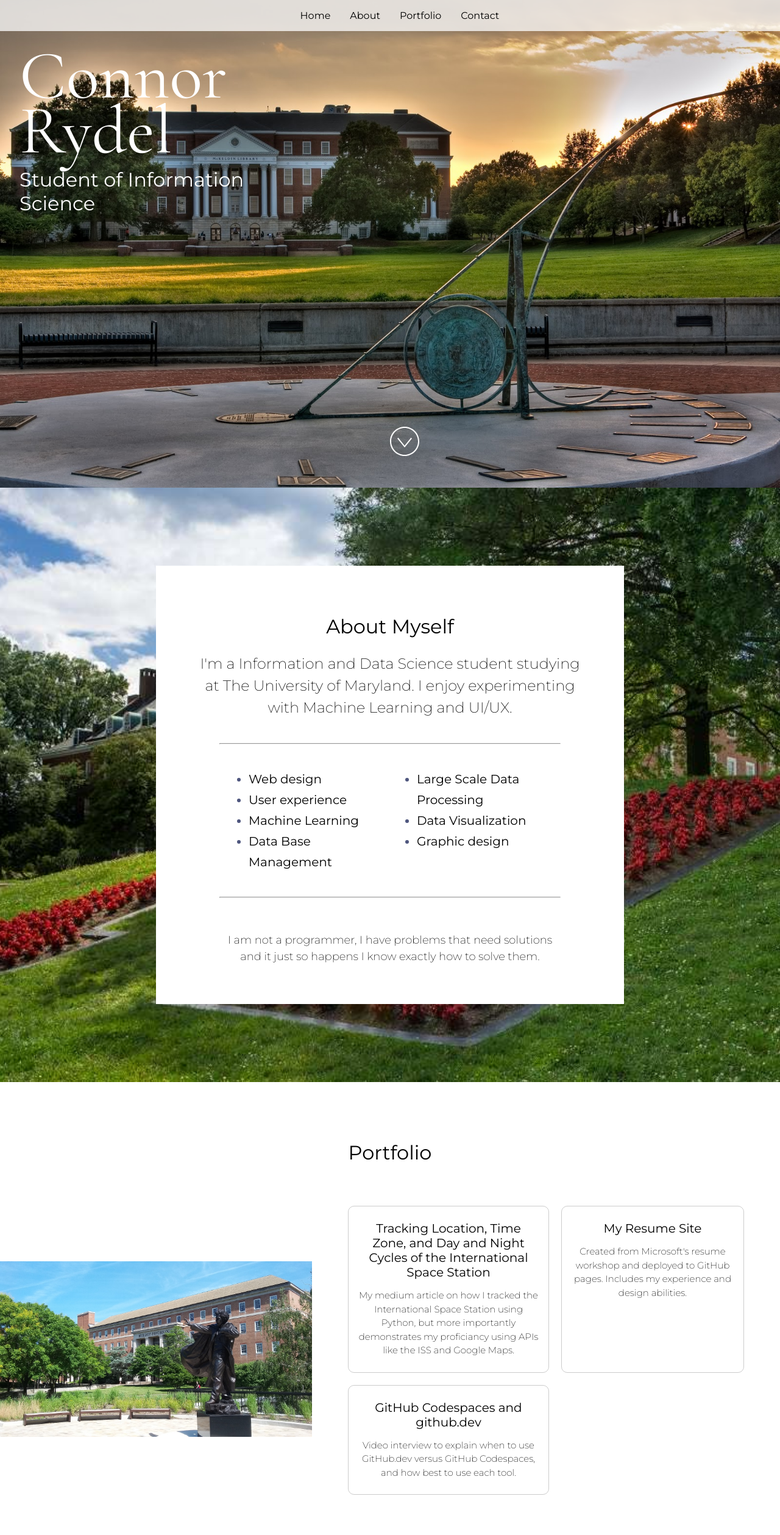
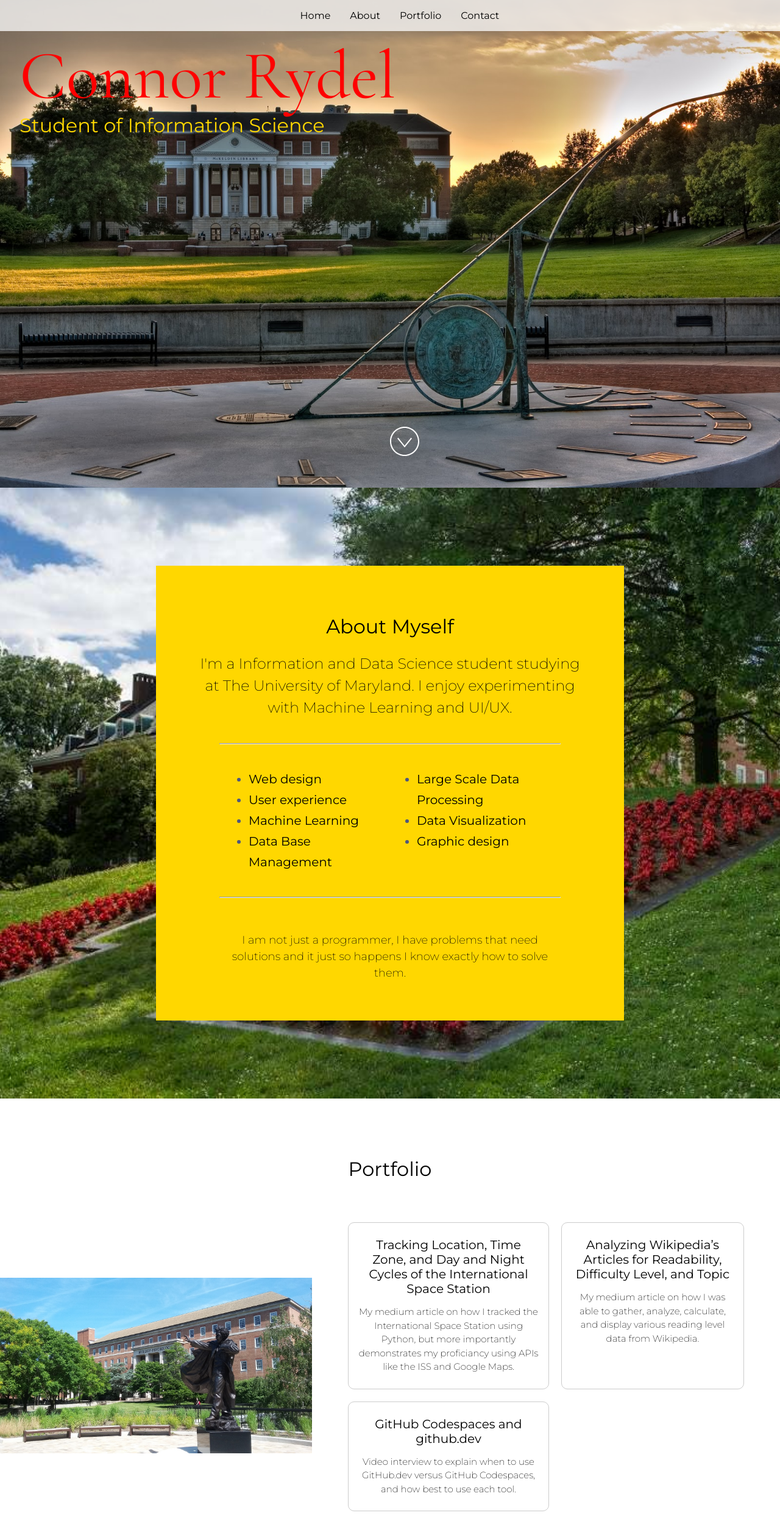
Before and after one commit to ConnorR5/ResumeSite, a React (Vite) app: page / in a window 1280 px wide. Shown: the top 2518 px of the page at 61% size. Built offline with nearby package versions, Linux system fonts and the light colour scheme.

Commit message:
About page

```diff
--- a/src/Components/About.jsx
+++ b/src/Components/About.jsx
@@ -46,7 +46,7 @@ const skillsList = [
  * about you on a professional level.
  */
 const detailOrQuote =
-  "I am not a programmer, I have problems that need solutions and it just so happens I know exactly how to solve them.";
+  "I am not just a programmer, I have problems that need solutions and it just so happens I know exactly how to solve them.";
 
 const About = () => {
   return (
@@ -54,7 +54,8 @@ const About = () => {
       <img className="background" src={image} alt={imageAltText} />
       <div
         style={{
-          backgroundColor: "white",
+          backgroundColor: "#FFD700",
+          color: "black",
           width: "50%",
           padding: "4rem",
           margin: "3rem auto",
--- a/src/Components/Home.jsx
+++ b/src/Components/Home.jsx
@@ -28,9 +28,9 @@ const Home = ({ name, title }) => {
   return (
     <section id="home" className="min-height">
       <img className="background" src={image} alt="" />
-      <div style={{ position: "absolute", top: "5rem", left: "2rem", width: "30rem" }}>
-        <h1 style={{ color: "#FFFFFF" }}>{name}</h1>
-        <h2 style={{ color: "#FFFFFF" }}>{title}</h2>
+      <div style={{ position: "absolute", top: "5rem", left: "2rem", width: "40rem" }}>
+        <h1 style={{ color: "#FF0000" }}>{name}</h1>
+        <h2 style={{ color: "#FFD700" }}>{title}</h2>
       </div>
       <div style={{ position: "absolute", bottom: "3rem", left: "50%" }}>
         <img src={arrowSvg} style={{ height: "3rem", width: "3rem" }} alt={imageAltText} />
--- a/src/Components/Portfolio.jsx
+++ b/src/Components/Portfolio.jsx
@@ -38,10 +38,10 @@ const projectList = [
     url: "https://medium.com/inst414-data-science-tech/tracking-location-time-zone-and-day-and-night-cycles-of-the-international-space-station-6ffa19d2da1a",
   },
   {
-    title: "My Resume Site",
+    title: "Analyzing Wikipedia’s Articles for Readability, Difficulty Level, and Topic",
     description:
-      "Created from Microsoft's resume workshop and deployed to GitHub pages. Includes my experience and design abilities.",
-    url: "https://github.com/microsoft/workshop-library/tree/main/full/build-resume-website",
+      "My medium article on how I was able to gather, analyze, calculate, and display various reading level data from Wikipedia.",
+    url: "https://medium.com/inst414-data-science-tech/analyzing-wikipedias-articles-for-readability-difficulty-level-and-topic-ff59168d402a",
   },
   {
     title: "GitHub Codespaces and github.dev",
```
